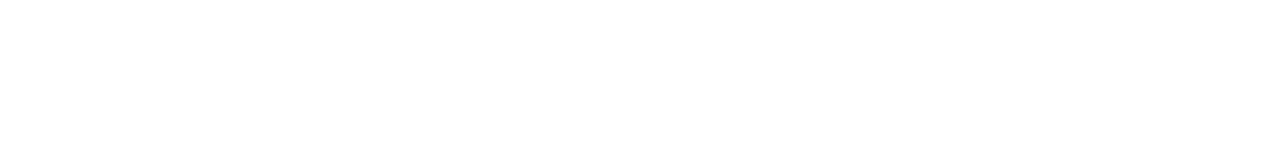
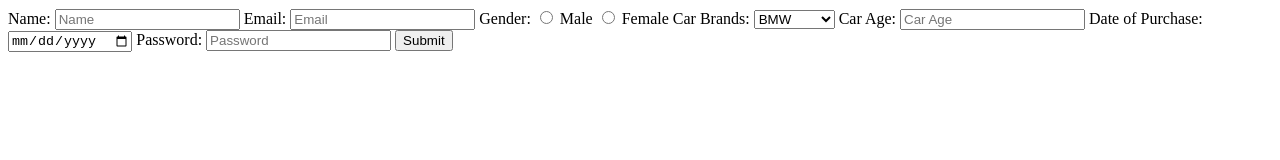
Before and after one commit to acciojob/car-insurance-form-Tejasri79, a website: page main.html in a window 1280 px wide. Drawn offline with Linux system fonts and the light colour scheme.

Commit message:
created a submission

```diff
--- a/main.html
+++ b/main.html
@@ -7,9 +7,47 @@
 </head>
 
 <body>
-	<!-- the entire body must be written by student -->
-    <script type="text/javascript" src="./script.js">
-</script>
+	<form action="#" method="post">
+
+        <!-- Name -->
+        <label for="name">Name:</label>
+        <input type="text" id="name" name="name" placeholder="Name" required>
+
+        <!-- Email -->
+        <label for="email">Email:</label>
+        <input type="email" id="email" name="email" placeholder="Email" required>
+
+        <!-- Gender -->
+        <label>Gender:</label>
+        <input type="radio" id="male" name="gender" required>
+        <label for="male">Male</label>
+        <input type="radio" id="female" name="gender" required>
+        <label for="female">Female</label>
+
+        <!-- Car Brands -->
+        <label for="cars">Car Brands:</label>
+        <select id="cars" name="cars">
+            <option value="BMW">BMW</option>
+            <option value="Audi">Audi</option>
+            <option value="Mercedes">Mercedes</option>
+        </select>
+
+        <!-- Car Age -->
+        <label for="carage">Car Age:</label>
+        <input type="number" id="carage" name="carage" placeholder="Car Age" required>
+
+        <!-- Date of Purchase -->
+        <label for="dop">Date of Purchase:</label>
+        <input type="date" id="dop" name="dop" required>
+
+        <!-- Password -->
+        <label for="password">Password:</label>
+        <input type="password" id="password" name="password" placeholder="Password" required>
+
+        <!-- Submit Button -->
+        <button type="submit">Submit</button>
+
+    </form>
 
 </body>
 
```
